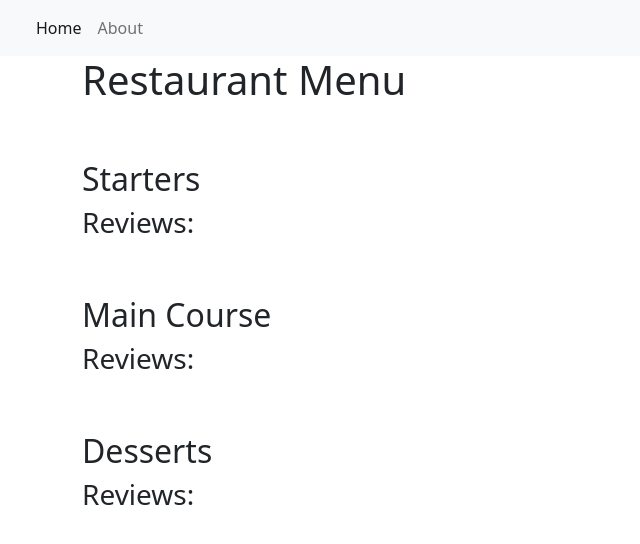
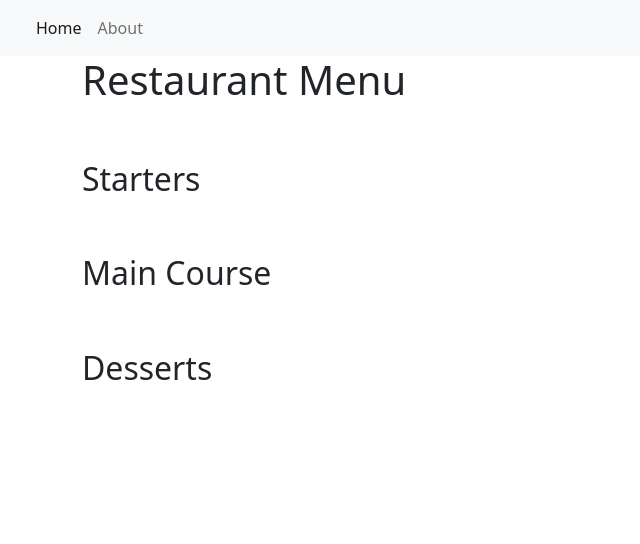
Before and after one commit to willyhuang18/Restaurant-app, a Django app: page / in a window 1280 px wide. Shown: the top 544 px of the page, without its empty margins (0-640 px from the left). Run offline with Django 4.2, Linux system fonts and the light colour scheme; data that the repository does not hold is empty; some libraries are stand-ins or nearby versions.

Commit message:
adjusting the code

```diff
--- a/templates/index.html
+++ b/templates/index.html
@@ -32,13 +32,6 @@
                     {% endif %}
                 {% endif %}
             {% endfor %}
-            <h3>Reviews:</h3>
-            {% for review in reviews %}
-                {% if review.item == meal %}
-                    <p>{{ review.user.username }} rated this meal {{ review.rating }} out of 5</p>
-                    <p>{{ review.comment }}</p>
-                {% endif %}
-            {% endfor %}
         {% endfor %}
     </ul>
 </div>
```
Lines whose indentation alone changed are shown as unchanged.
